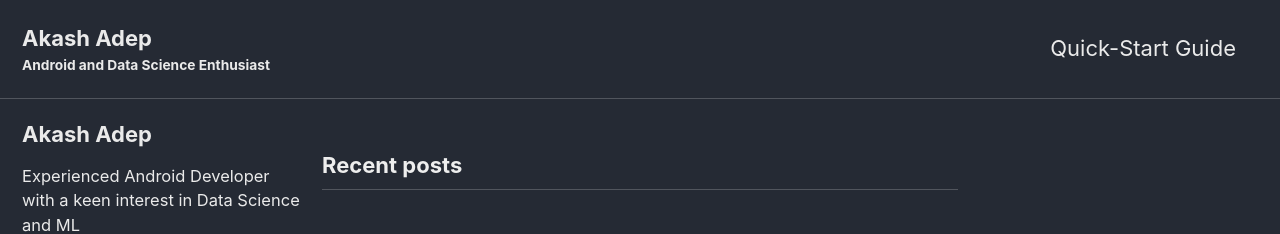
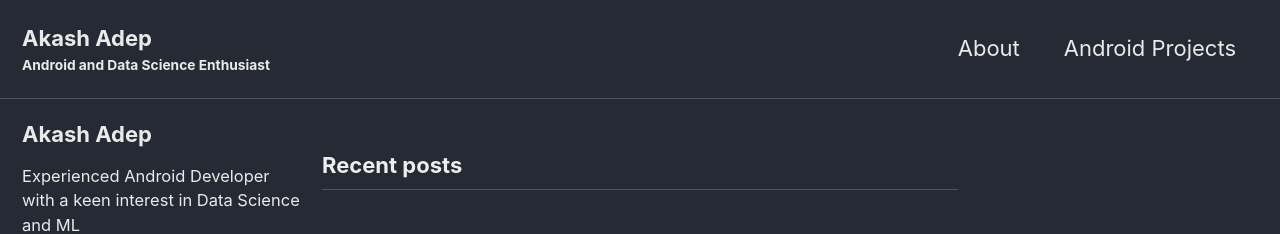
Before and after one commit to kshadep7/kshadep7.github.io, a Jekyll site: the page built from index.html, in a window 1280 px wide. Shown: the top 234 px of the page. Built offline with Jekyll 4.4.1, drawn with Linux system fonts in a browser that asks for light colours; cached includes are drawn as plain includes; the list of posts is cut into pages by our own code.

Commit message:
Added pages and images

```diff
--- a/_data/navigation.yml
+++ b/_data/navigation.yml
@@ -1,7 +1,11 @@
 # main links
 main:
-  - title: "Quick-Start Guide"
-    url: https://mmistakes.github.io/minimal-mistakes/docs/quick-start-guide/
+  - title: "About"
+    url: /about/
+  - title: "Android Projects"
+    url: /android-projects/
+  # - title: "Quick-Start Guide"
+  #   url: https://mmistakes.github.io/minimal-mistakes/docs/quick-start-guide/
   # - title: "About"
   #   url: https://mmistakes.github.io/minimal-mistakes/about/
   # - title: "Sample Posts"
```
